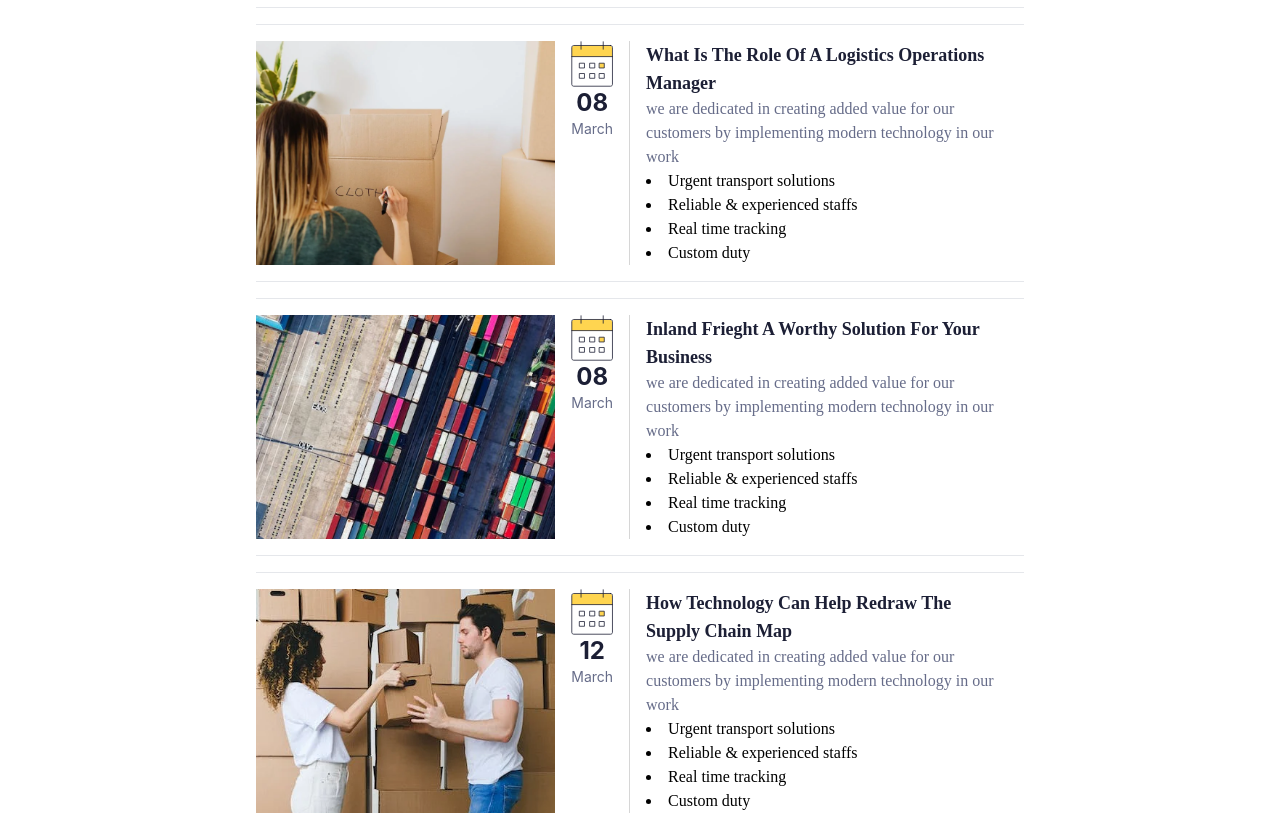
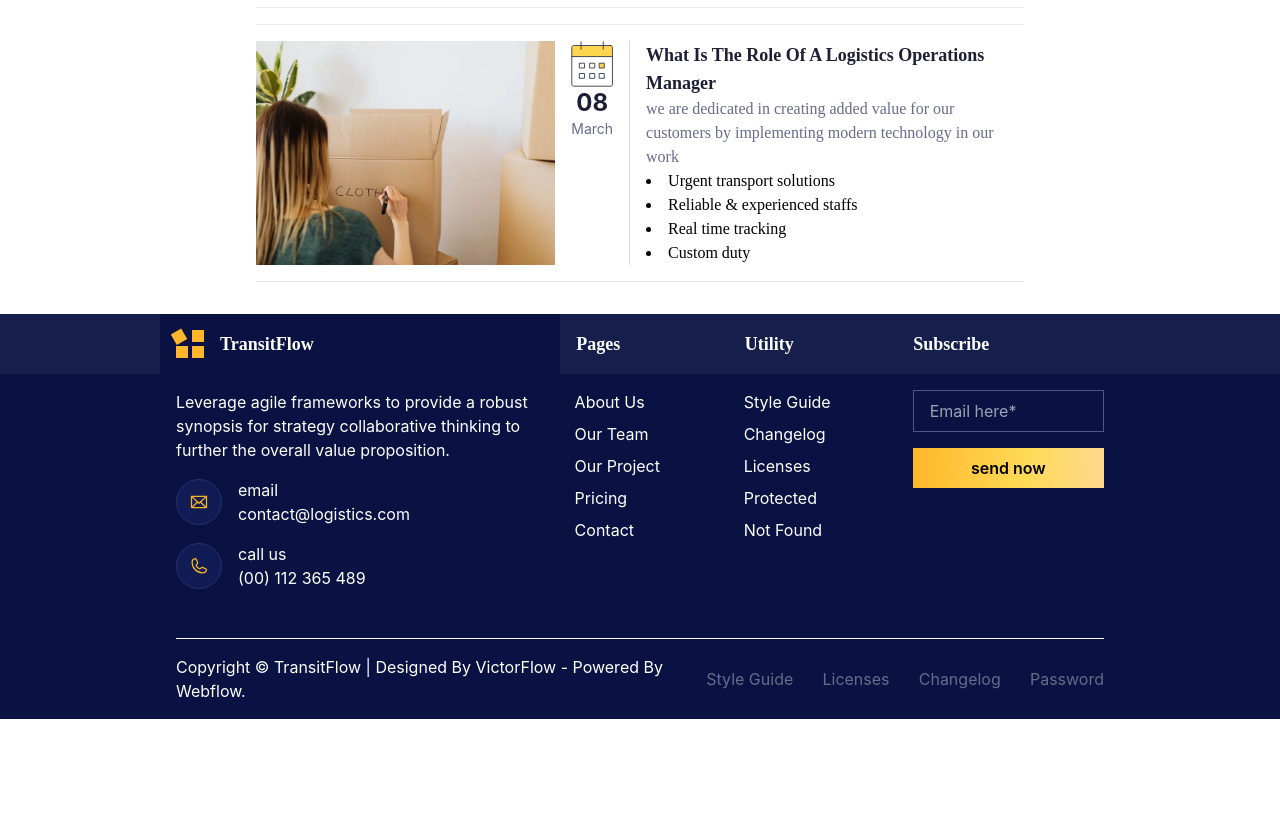
Before and after one commit to smartcollins/logistics, a React (Create React App) app: page /blog in a window 1280 px wide. Shown: the part 1838-2653 px from the top of the page. After the commit the page ends 2557 px from the top, so only its background shows below. Built offline with nearby package versions, Linux system fonts and the light colour scheme.

Commit message:
implemented changes made in News

```diff
--- a/src/pages/Blog.jsx
+++ b/src/pages/Blog.jsx
@@ -8,13 +8,12 @@ import Footer from '../component/Footer';
 
 
 const Blog = () => {
-    const items = news.map((item, idx) => <News key={idx} {...item} />)
     return (
         <div>
             <div>{banner.slice(6, 7).map((item, idx) => <Banner key={idx} {...item} />)}</div>
             <Caption mid={true} dark={true} txt={'our blog'} txt2={'our latest news'} />
             <div className=' space-y-4 mx-4 lg:my-8 lg:w-3/4 lg:mx-auto xl:w-3/5'>
-                {items}
+                <News/>
             </div>
             <Footer />
         </div>
--- a/src/pages/Home.jsx
+++ b/src/pages/Home.jsx
@@ -5,7 +5,6 @@ import Caption from '../component/Caption';
 import Footer from '../component/Footer';
 import card from '../data/card';
 import Card from '../component/Card';
-import news from '../data/news';
 import News from '../component/News';
 import Review from '../component/Review';
 import Stat from '../component/Stat';
@@ -79,7 +78,7 @@ const Home = ()=>{
                 </div>
             </div>
             <div className=' space-y-4 mx-4 lg:my-8 lg:w-3/4 lg:mx-auto xl:w-3/5'>
-                {news.map((item,idx)=><News key={idx} {...item}/>)}
+                <News/>
                 <div className=' bg-blue-300 w-1/5 mx-auto'><button style={{background: color.blueBg}} className='font-medium text-white py-2 w-full md:text-lg'>More Blog</button></div>
             </div>
             <Footer/>
```
